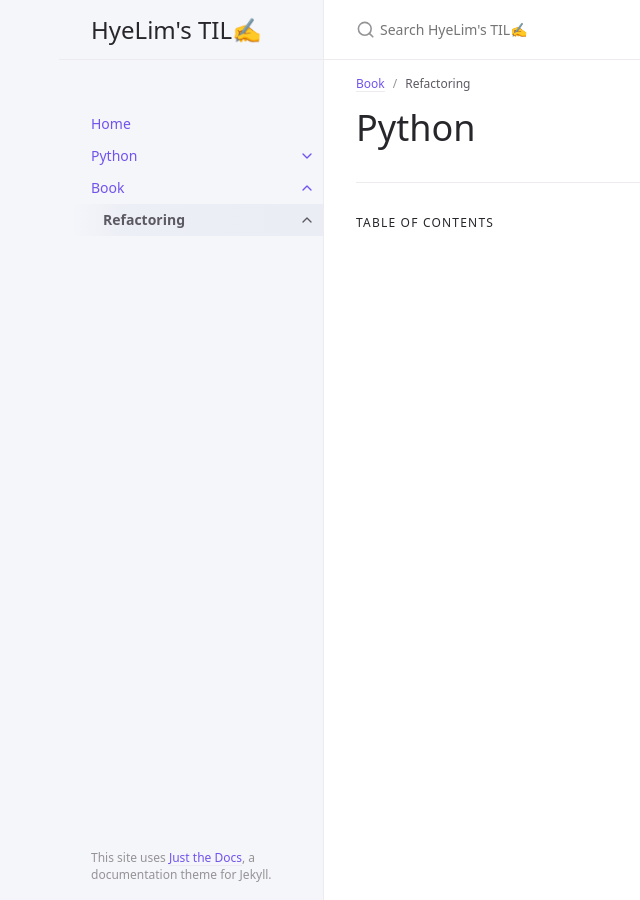
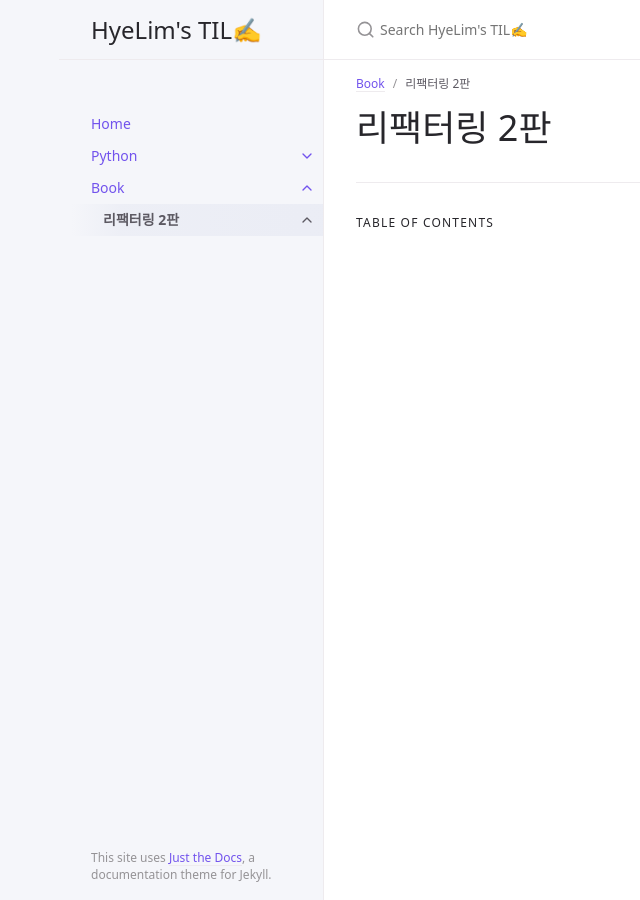
Before and after one commit to hyelimchoi1223/TIL, a Jekyll site: the page built from docs/Book/리팩터링 2판/리팩터링.md, in a window 1280 px wide. Shown: the whole page, without its empty margins (48-688 px from the left). Built offline with Jekyll 4.4.1, drawn with Linux system fonts in a browser that asks for light colours.

Commit message:
[Edit] Book 내용 타이틀 정리

```diff
--- a/docs/Book/리팩터링 2판/리팩터링.md
+++ b/docs/Book/리팩터링 2판/리팩터링.md
@@ -1,10 +1,10 @@
 ---
 layout: default
-title: Refactoring
+title: 리팩터링 2판
 parent: Book
 nav_order: 1
 has_children: true
 permalink: docs/book/리팩터링 2판
 ---
 
-# Python
+# 리팩터링 2판
```
Also changed, not shown: docs/Book/리팩터링 2판/내용정리(1).md (+8 -0 lines).
